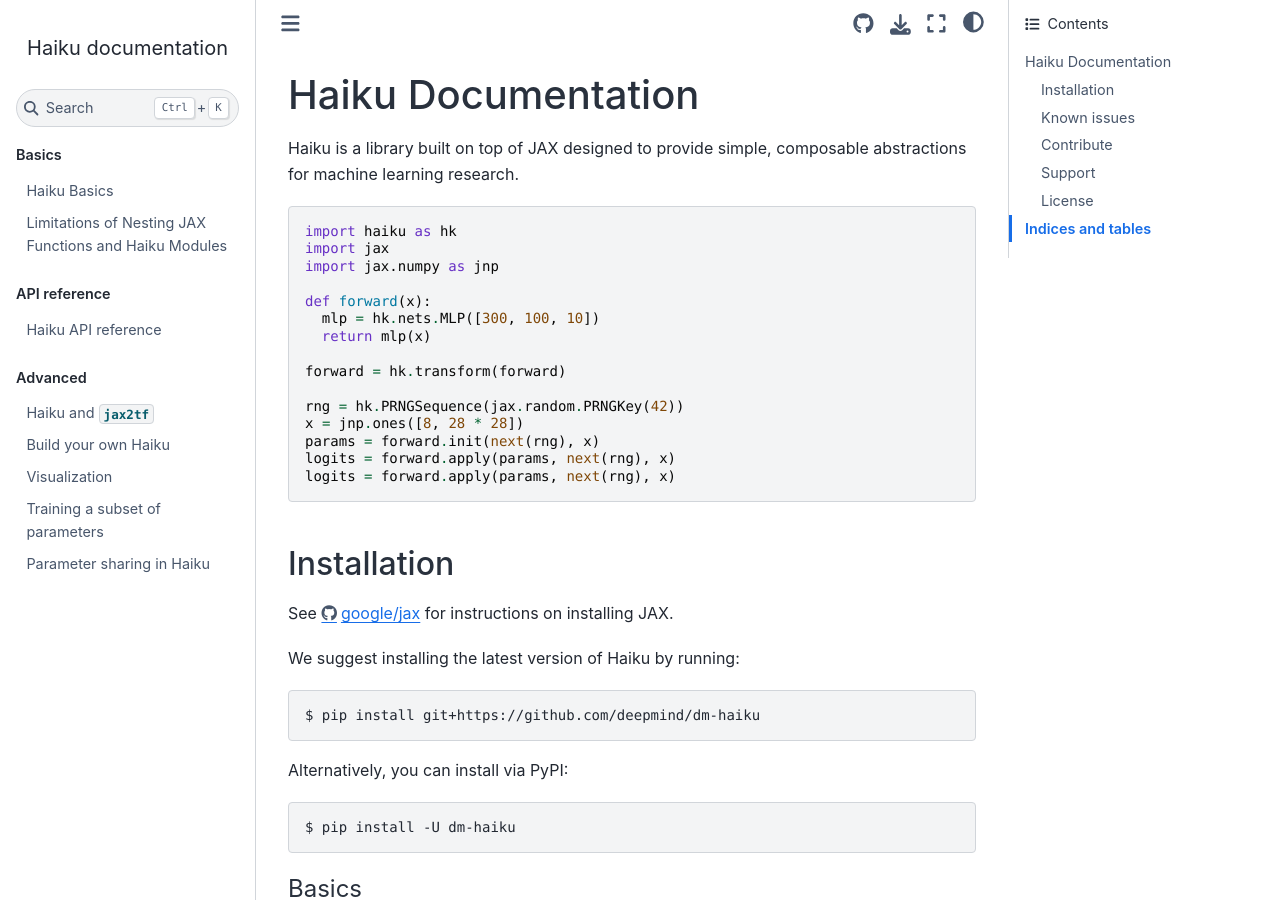
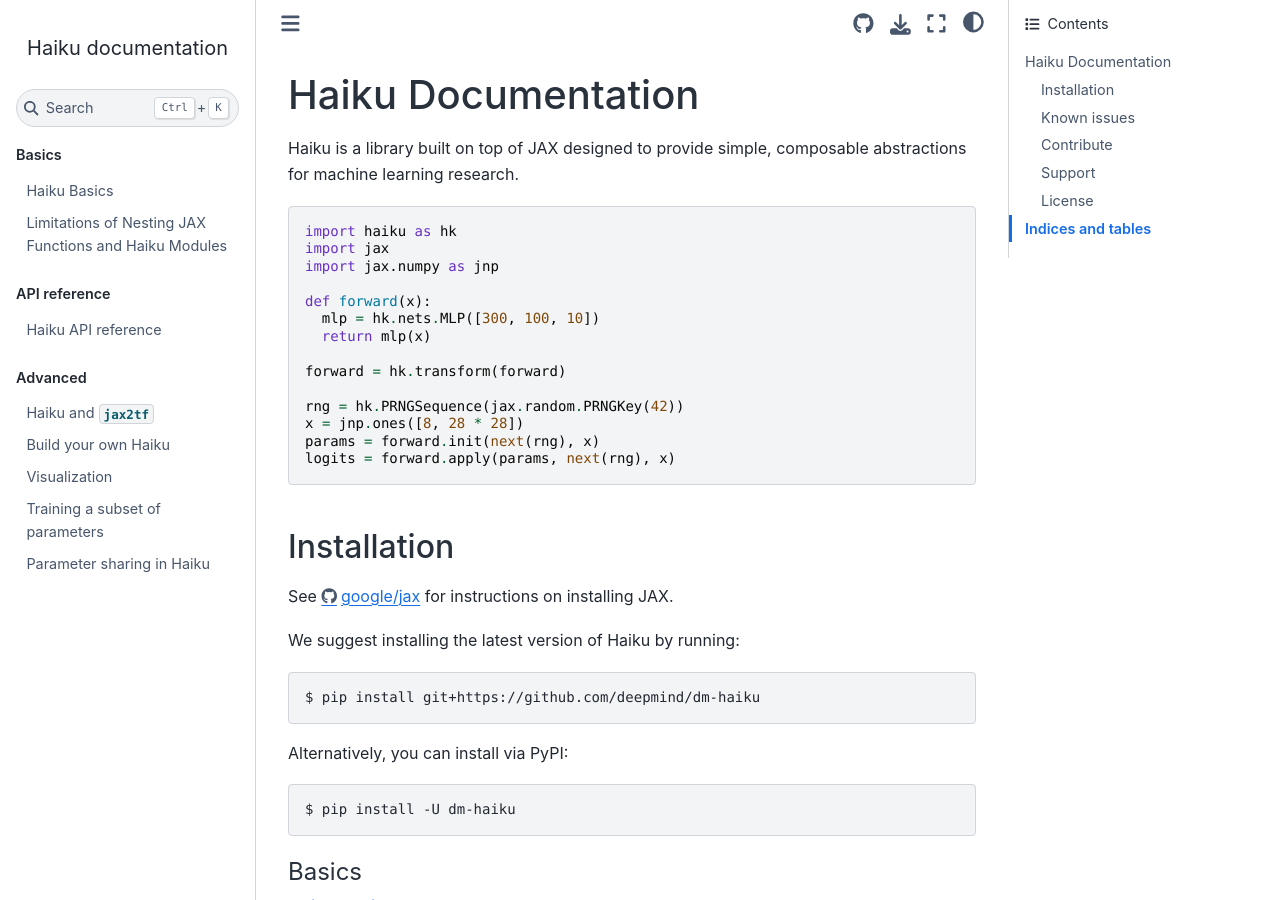
Before and after one commit to google-deepmind/dm-haiku, a Sphinx documentation site: the page built from docs/index.rst, in a window 1280 px wide and 900 px high. Built offline with Sphinx 7.4.7 and the Sphinx Book theme 1.1.4, drawn with Linux system fonts in a browser that asks for light colours; formulas are drawn with MathJax 3.

Commit message:
Update docs example.
PiperOrigin-RevId: 481613393

```diff
--- a/docs/index.rst
+++ b/docs/index.rst
@@ -21,7 +21,6 @@
     rng = hk.PRNGSequence(jax.random.PRNGKey(42))
     x = jnp.ones([8, 28 * 28])
     params = forward.init(next(rng), x)
-    logits = forward.apply(params, next(rng), x)
     logits = forward.apply(params, next(rng), x)
 
 Installation
```
